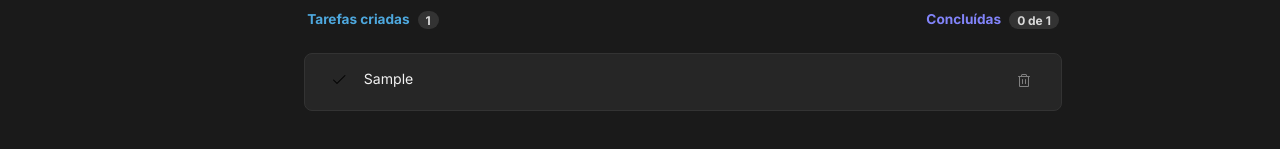
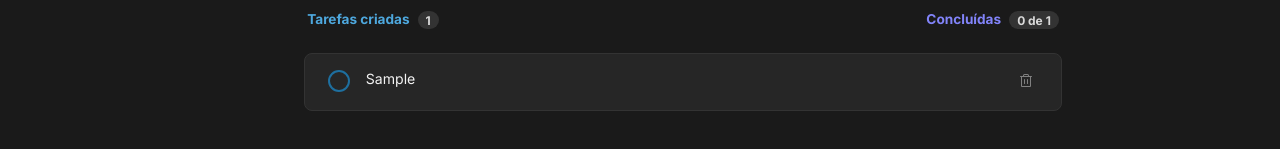
Before and after one commit to hevelinlima/todo-list, a React (Vite) app: page / in a window 1280 px wide. Both pictures are taken after typing "Sample" into the empty fields and a click on the button "Criar". Shown: the part 281-430 px from the top of the page. Built offline with nearby package versions, Linux system fonts and the light colour scheme.

Commit message:
marcando tasks como concluídas

```diff
--- a/src/App.tsx
+++ b/src/App.tsx
@@ -4,22 +4,46 @@ import { Header } from './components/Header'
 import { TaskBar } from './components/TaskBar'
 import { TaskList } from './components/TaskList'
 
+export interface ITask{
+  id: number;
+  content: string;
+  isChecked: boolean;
+}
+
 export function App() {
-  const [tasks, setTasks] = useState<{ id: string; content: string }[]>([]);
+  const [tasks, setTasks] = useState<ITask[]>([]);
 
   function handleAddTask(newTask: string){
-    const newTaskWithID = {
-      id: new Date().getTime().toString(),
+    const newTaskWithID: ITask = {
+      id: new Date().getTime(),
       content: newTask,
+      isChecked: false
     };
     setTasks([...tasks, newTaskWithID]);
+  }
+
+  function handleToggleTask({id, value}: {id: number, value: boolean}){
+    const updatedTasks = tasks.map(task => {
+      if(task.id === id){
+        return {
+          ...task,
+          isChecked: value
+        };
+      }
+      return {...task}
+    })
+    setTasks(updatedTasks);
   }
 
   return(
     <div>
       <Header/>
       <TaskBar onAddTask={handleAddTask}/>
-      <TaskList tasks={tasks} setTasks={setTasks}/>
+      <TaskList
+        tasks={tasks}
+        setTasks={setTasks}
+        onToggleTask={handleToggleTask}
+      />
     </div>
   )
 }
--- a/src/components/List/Tasks.module.css
+++ b/src/components/List/Tasks.module.css
@@ -36,11 +36,35 @@
   justify-content: center;
 }
 
+.unchecked-chexbox {
+  border: 2px solid var(--blue-dark);
+}
+
+.unchecked-chexbox:hover {
+  background-color: var(--blue-light);
+}
+
+.checked-chexbox {
+  border: 2px solid var(--purple-dark);
+  background-color: var(--purple-dark);
+}
+
+.checked-chexbox:hover {
+  background-color: var(--purple-light);
+}
+
 .taskText {
   color: var(--gray-100);
   width: 39.5rem;
 
   font-size: 0.88rem;
+  overflow: hidden;
+  word-wrap: break-word;
+}
+
+.checked-taskText {
+  text-decoration: line-through;
+  color: var(--gray-300);
 }
 
 .container button {
--- a/src/components/List/Tasks.tsx
+++ b/src/components/List/Tasks.tsx
@@ -1,29 +1,42 @@
 import { Check, Trash } from "@phosphor-icons/react";
 import styles from './Tasks.module.css'
+import { ITask } from "../../App";
 
 interface TasksProps{
-  id: string;
-  content: string;
-  onDeleteTask: (taskToDelete: string) => void;
+  data: ITask;
+  onDeleteTask: (taskToDelete: number) => void;
+  onToggleTask: ({ id, value }: { id: number; value: boolean }) => void;
 }
 
-export function Tasks({id, content, onDeleteTask}: TasksProps){
+export function Tasks({data, onDeleteTask, onToggleTask}: TasksProps){
 
   function handleDeleteTask(){
-    onDeleteTask(id)
+    onDeleteTask(data.id)
   }
+
+  function handleToggleTask(){
+    onToggleTask({ id: data.id, value: !data.isChecked })
+  }
+
+  const checkedChexbox = data.isChecked
+  ? styles['checked-chexbox']
+  : styles['unchecked-chexbox']
+
+  const checkedParagraph = data.isChecked
+  ? styles['checked-taskText']
+  : ''
 
   return(
     <div className={styles.task}>
       <div className={styles.container}>
-        <label htmlFor="checkbox">
-          <input readOnly type="checkbox" />
-          <span className={styles.checkbox}>
-            <Check />
+        <label htmlFor="checkbox" onClick={handleToggleTask}>
+          <input readOnly type="checkbox" checked={data.isChecked}/>
+          <span className={`${styles.checkbox} ${checkedChexbox}`}>
+            {data.isChecked && <Check />}
           </span>
         </label>
-        <p className={styles.taskText}>
-          {content}
+        <p className={`${styles.taskText} ${checkedParagraph}`}>
+          {data.content}
         </p>
         <button onClick={handleDeleteTask} title="Deletar tarefa">
           <Trash size={16} />
--- a/src/components/TaskList.tsx
+++ b/src/components/TaskList.tsx
@@ -1,15 +1,17 @@
 import styles from './TaskList.module.css'
 import { Tasks } from './List/Tasks';
 import { Empty } from './List/Empty';
+import { ITask } from '../App';
 
 interface TaskListProps{
-  tasks: {id: string; content: string}[];
-  setTasks: (task: {id: string; content: string}[]) => void;
+  tasks: ITask[];
+  setTasks: (task: ITask[]) => void;
+  onToggleTask: ({ id, value }: { id: number; value: boolean }) => void;
 }
 
-export function TaskList({tasks, setTasks}: TaskListProps){
+export function TaskList({tasks, setTasks, onToggleTask}: TaskListProps){
 
-  function deleteTask(taskToDelete: string){
+  function deleteTask(taskToDelete: number){
     const tasksWithOutDeletedOne = tasks.filter(task =>{
       return task.id !== taskToDelete
     })
@@ -38,9 +40,9 @@ export function TaskList({tasks, setTasks}: TaskListProps){
             return (
               <Tasks
               key={task.id}
-              id={task.id}
-              content={task.content}
-              onDeleteTask={deleteTask}/>
+              data={task}
+              onDeleteTask={deleteTask}
+              onToggleTask={onToggleTask}/>
               )
           })
           ) : (
```
